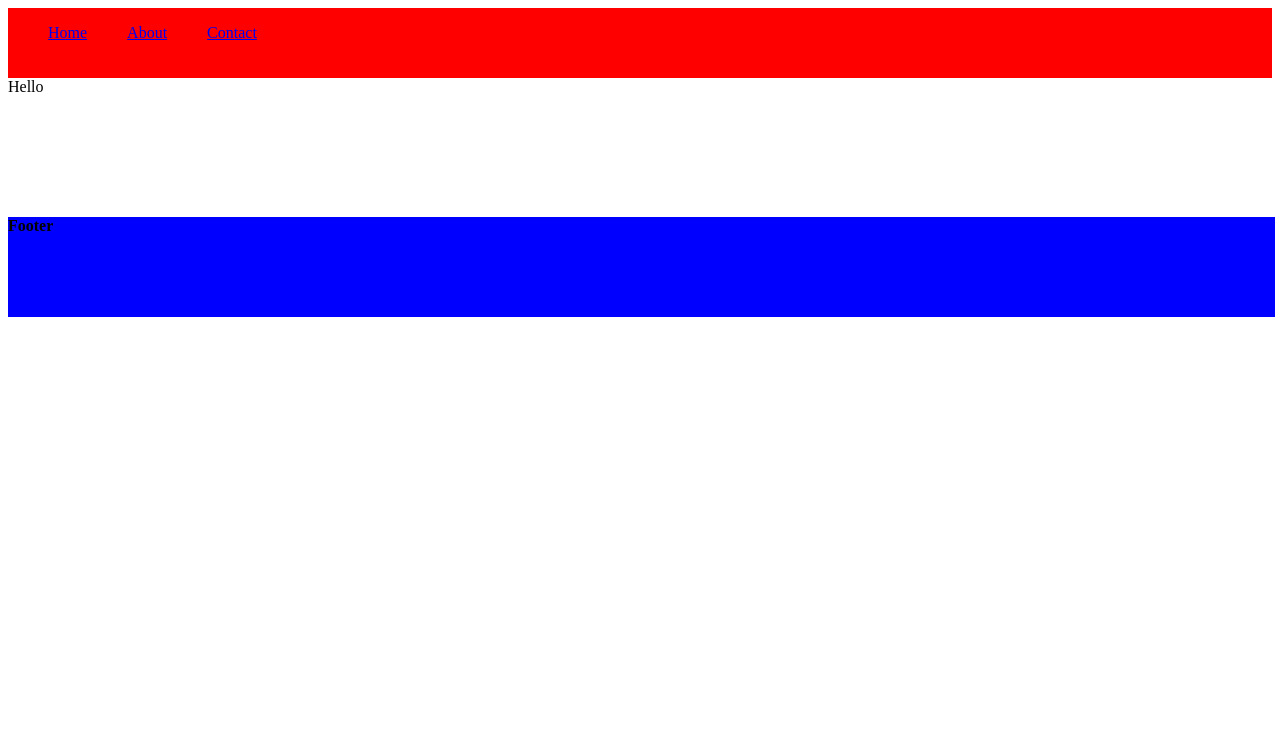
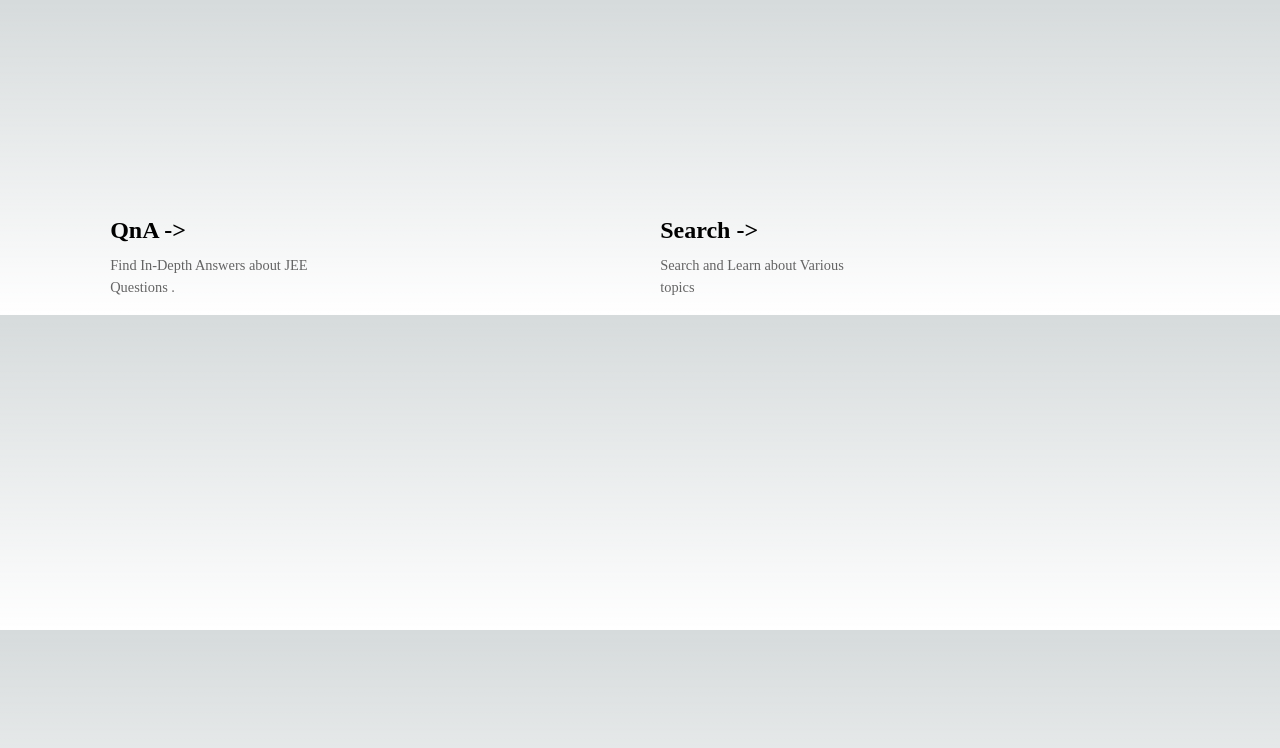
Before and after one commit to Ironteen23/nextjs-frontend-fun, a Next.js app: page / in a window 1280 px wide. Shown: the top 748 px of the page. Built offline with nearby package versions, Linux system fonts and the light colour scheme.

Commit message:
homepage design updated

```diff
--- a/src/app/globals.css
+++ b/src/app/globals.css
@@ -1,4 +1,4 @@
-/* :root {
+:root {
   --max-width: 1100px;
   --border-radius: 12px;
   --font-mono: ui-monospace, Menlo, Monaco, 'Cascadia Mono', 'Segoe UI Mono',
@@ -104,4 +104,4 @@ a {
   html {
     color-scheme: dark;
   }
-} */
+}
--- a/src/app/layout.tsx
+++ b/src/app/layout.tsx
@@ -1,4 +1,4 @@
-// import "./globals.css";
+import "./globals.css";
 import { Inter } from "next/font/google";
 import Navbar from "@/components/Navbar/Navbar";
 import Footer from "@/components/Footer/footer";
@@ -17,9 +17,9 @@ export default function RootLayout({
 }) {
   return (
     <>
-      <Navbar />
+      {/* <Navbar /> */}
       {children}
-      <Footer />
+      {/* <Footer /> */}
     </>
   );
 }
--- /dev/null
+++ b/src/app/page.module.css
@@ -0,0 +1,222 @@
+.description {
+    display: inherit;
+    justify-content: inherit;
+    align-items: inherit;
+    font-size: 0.85rem;
+    max-width: var(--max-width);
+    width: 100%;
+    z-index: 2;
+    font-family: var(--font-mono);
+}
+
+.description a {
+    display: flex;
+    justify-content: center;
+    align-items: center;
+    gap: 0.5rem;
+}
+
+.description p {
+    position: relative;
+    margin: 0;
+    padding: 1rem;
+    background-color: rgba(var(--callout-rgb), 0.5);
+    border: 1px solid rgba(var(--callout-border-rgb), 0.3);
+    border-radius: var(--border-radius);
+}
+
+.code {
+    font-weight: 700;
+    font-family: var(--font-mono);
+}
+
+.grid {
+    margin-top: 200px;
+    margin-left:auto;
+    margin-right:auto;
+    /* margin:auto; */
+    display: grid;
+    grid-template-columns: repeat(2, minmax(50%, auto));
+    width: var(--max-width);
+    max-width: 100%;
+}
+
+.card {
+    padding: 1rem 1.2rem;
+    border-radius: var(--border-radius);
+    background: rgba(var(--card-rgb), 0);
+    border: 1px solid rgba(var(--card-border-rgb), 0);
+    transition: background 200ms, border 200ms;
+}
+
+.card span {
+    display: inline-block;
+    transition: transform 200ms;
+}
+
+.card h2 {
+    font-weight: 600;
+    margin-bottom: 0.7rem;
+}
+
+.card p {
+    margin: 0;
+    opacity: 0.6;
+    font-size: 0.9rem;
+    line-height: 1.5;
+    max-width: 30ch;
+}
+
+.center {
+    display: flex;
+    justify-content: center;
+    align-items: center;
+    position: relative;
+    padding: 4rem 0;
+}
+
+.center::before {
+    background: var(--secondary-glow);
+    border-radius: 50%;
+    width: 480px;
+    height: 360px;
+    margin-left: -400px;
+}
+
+.center::after {
+    background: var(--primary-glow);
+    width: 240px;
+    height: 180px;
+    z-index: -1;
+}
+
+.center::before,
+.center::after {
+    content: '';
+    left: 50%;
+    position: absolute;
+    filter: blur(45px);
+    transform: translateZ(0);
+}
+
+.logo {
+    position: relative;
+}
+
+/* Enable hover only on non-touch devices */
+@media (hover: hover) and (pointer: fine) {
+    .card:hover {
+        background: rgba(var(--card-rgb), 0.1);
+        border: 1px solid rgba(var(--card-border-rgb), 0.15);
+    }
+
+    .card:hover span {
+        transform: translateX(4px);
+    }
+}
+
+@media (prefers-reduced-motion) {
+    .card:hover span {
+        transform: none;
+    }
+}
+
+/* Mobile */
+@media (max-width: 700px) {
+    .content {
+        padding: 4rem;
+    }
+
+    .grid {
+        grid-template-columns: 1fr;
+        margin-bottom: 120px;
+        max-width: 320px;
+        text-align: center;
+    }
+
+    .card {
+        padding: 1rem 2.5rem;
+    }
+
+    .card h2 {
+        margin-bottom: 0.5rem;
+    }
+
+    .center {
+        padding: 8rem 0 6rem;
+    }
+
+    .center::before {
+        transform: none;
+        height: 300px;
+    }
+
+    .description {
+        font-size: 0.8rem;
+    }
+
+    .description a {
+        padding: 1rem;
+    }
+
+    .description p,
+    .description div {
+        display: flex;
+        justify-content: center;
+        position: fixed;
+        width: 100%;
+    }
+
+    .description p {
+        align-items: center;
+        inset: 0 0 auto;
+        padding: 2rem 1rem 1.4rem;
+        border-radius: 0;
+        border: none;
+        border-bottom: 1px solid rgba(var(--callout-border-rgb), 0.25);
+        background: linear-gradient(to bottom,
+                rgba(var(--background-start-rgb), 1),
+                rgba(var(--callout-rgb), 0.5));
+        background-clip: padding-box;
+        backdrop-filter: blur(24px);
+    }
+
+    .description div {
+        align-items: flex-end;
+        pointer-events: none;
+        inset: auto 0 0;
+        padding: 2rem;
+        height: 200px;
+        background: linear-gradient(to bottom,
+                transparent 0%,
+                rgb(var(--background-end-rgb)) 40%);
+        z-index: 1;
+    }
+}
+
+/* Tablet and Smaller Desktop */
+@media (min-width: 701px) and (max-width: 1120px) {
+    .grid {
+        grid-template-columns: repeat(2, 50%);
+    }
+}
+
+@media (prefers-color-scheme: dark) {
+    .vercelLogo {
+        filter: invert(1);
+    }
+
+    .logo {
+        filter: invert(1) drop-shadow(0 0 0.3rem #ffffff70);
+    }
+}
+
+@keyframes rotate {
+    from {
+        transform: rotate(360deg);
+    }
+
+    to {
+        transform: rotate(0deg);
+    }
+}
--- a/src/app/page.tsx
+++ b/src/app/page.tsx
@@ -1,12 +1,48 @@
 import Image from "next/image";
 import styles from "./page.module.css";
 import RootLayout from "./layout";
+import { useRouter } from "next/router";
+import Link from "next/link";
 import { Children } from "react";
 
 export default function Home() {
   return (
     <>
-      <div>Hello</div>
+      {/* <div style={{ marginTop: "10px" }}>
+        <Link href="/qnapage">
+          <h1 className={styles.title}>THIS IS LINK TO SEARCHPAGE</h1>
+        </Link>
+
+        <h1 className={styles.title}>
+          <Link href="/searchpage">THIS IS LINK TO QNA PORTION</Link>
+        </h1>
+      </div> */}
+
+      <div className={styles.grid}>
+        <a
+          href="/qnapage"
+          className={styles.card}
+          target="_blank"
+          rel="noopener noreferrer"
+        >
+          <h2>
+            QnA <span>-&gt;</span>
+          </h2>
+          <p>Find In-Depth Answers about JEE Questions .</p>
+        </a>
+
+        <a
+          href="/searchpage"
+          className={styles.card}
+          target="_blank"
+          rel="noopener noreferrer"
+        >
+          <h2>
+            Search <span>-&gt;</span>
+          </h2>
+          <p>Search and Learn about Various topics</p>
+        </a>
+      </div>
     </>
   );
 }
--- a/src/components/SearchBar/searchbar.tsx
+++ b/src/components/SearchBar/searchbar.tsx
@@ -1,5 +1,7 @@
 import React from "react";
 import styles from "../../styles/SearchPage.module.css";
+import search from "../../../public/search.svg";
+import Image from "next/image";
 
 const searchbar = ({ ...props }) => {
   return (
@@ -23,7 +25,7 @@ const searchbar = ({ ...props }) => {
               props.handleSubmit();
             }}
           >
-            SS
+            <Image src={search} alt="search" />
           </button>
         </div>
       </div>
--- a/src/pages/qnapage.tsx
+++ b/src/pages/qnapage.tsx
@@ -116,6 +116,8 @@ export default function Qnapage() {
           handleSubmit={handleSubmit}
           setCurr={setCurr}
           moreData={moreData}
+          view={view}
+          setView={setView}
           setMoreData={setMoreData}
         />
 
--- a/src/styles/SearchPage.module.css
+++ b/src/styles/SearchPage.module.css
@@ -88,7 +88,10 @@
 .search-btn{
     height: 40px;
     border: none;
-    width:10%;
+    background-color: aliceblue;
+    margin-right: 10px;
+    /* width:10%; */
+    /* background-color: #ffffff; */
 }
 
 .search-btn:hover{
```
Also changed, not shown: src/styles/QnaPage.module.css (+21 -6 lines), public/search.svg (added).
